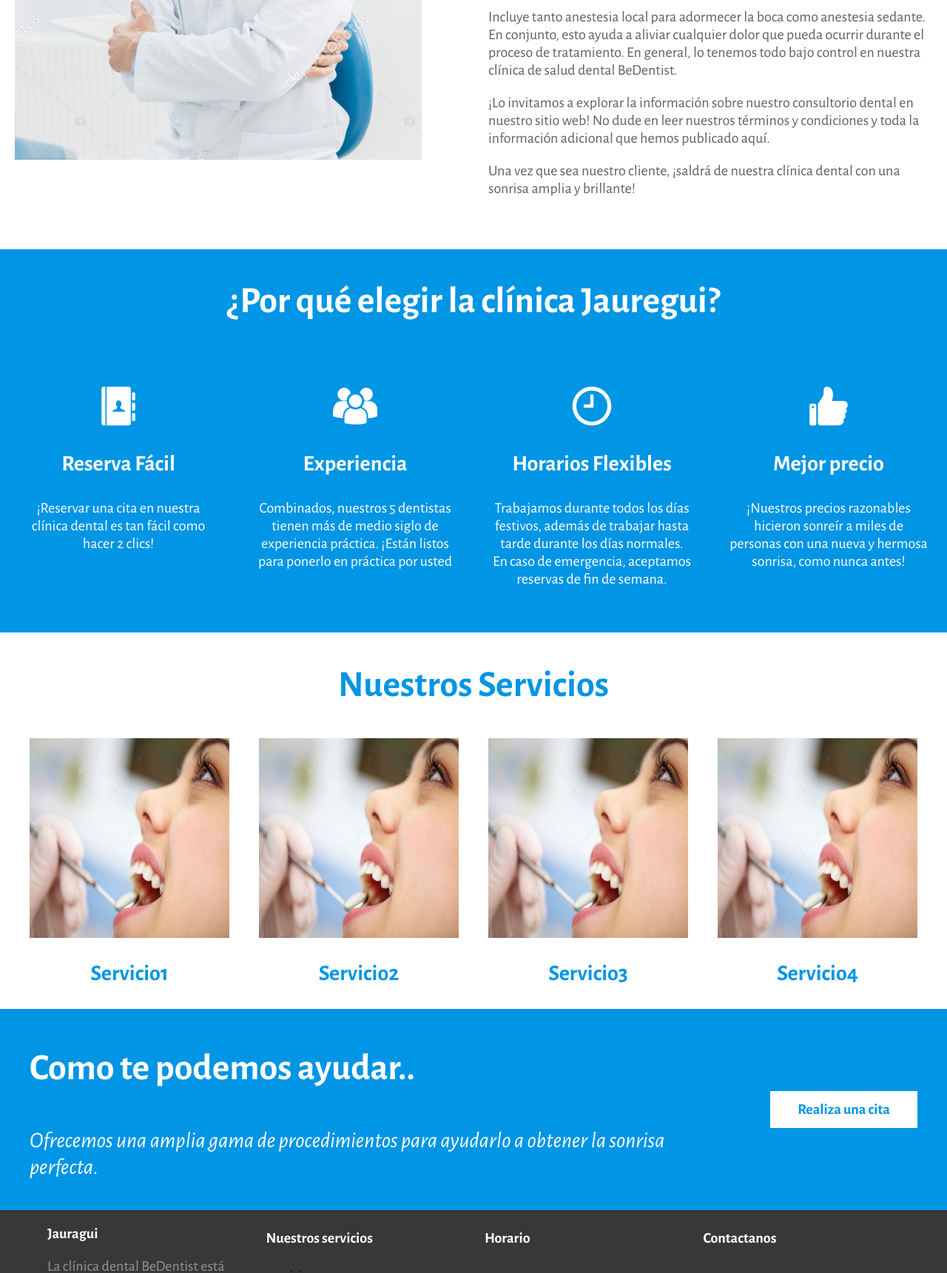
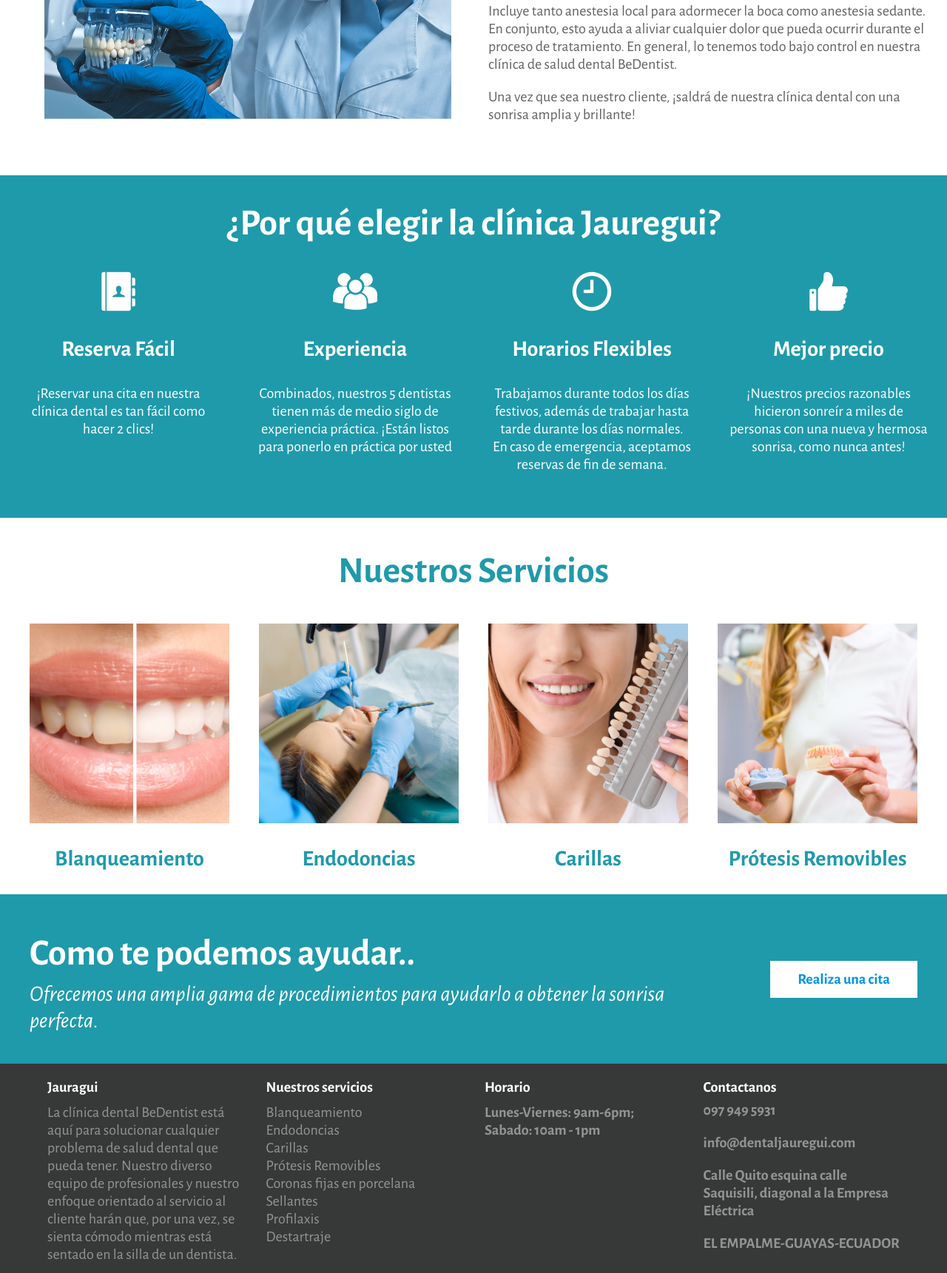
Before and after one commit to FrankAveig/jauregui, a plain HTML site: page index.html in a window 1280 px wide. Shown: the part 1079-2800 px from the top of the page at 74% size. Drawn offline with nearby package versions, Linux system fonts and the light colour scheme; files whose address does not match are found by name.

Commit message:
Boceto mejorado

```diff
--- a/css/estilos.css
+++ b/css/estilos.css
@@ -89,7 +89,7 @@ body{
   margin: auto;
 }
 .containerHeader1{
-  background-color: #0095e5;
+  background-color: #1f9aab;
 }
 .containerHeader1 h3{
   color: white;
@@ -101,7 +101,7 @@ body{
   text-decoration: none;
 }
 .containerHeader1 i{
-  color: #74b9ed;
+  color: #a5dff4;
   font-size: 1.8rem;
   margin-right: 2rem;
 }
@@ -155,12 +155,12 @@ header .containerHeader2 .horarios div h3:nth-child(1){
   font-size: 2rem;
   margin-bottom: 0;
 }
-header .containerHeader2 .horarios div h3:nth-child(2){
+header .containerHeader2 .horarios div h3:nth-child(2), h3:nth-child(3){
   font-size: 2rem;
   color: #949494;
   font-weight: 400;
   font-style: italic;
-  margin-top: 0;
+  margin: 0;
 }
 header .containerHeader2 .horarios h3{
   margin-right: 2rem;
@@ -169,10 +169,7 @@ header .containerHeader2 .horarios h3{
 header .containerHeader2 figure{
   margin: 0.9rem 0;
 }
-header .containerHeader2 figure img{
-  height: 8.7rem;
-  width: 30.7rem;
-}
+
 hr{
   border: 1px solid #e3e4e4 ;
   margin: 0;
@@ -198,7 +195,7 @@ header .navegacion .menu ul li{
 }
 header .navegacion .menu ul a{
   text-decoration: none;
-  color: #0095e5;
+  color: #1f9aab;
 }
 header .navegacion .menu ul a:hover{
   color:#616262;
@@ -214,20 +211,19 @@ header .navegacion .menu ul a:hover{
 
 .hero ul li img{
   width: 100%;
-  position: relative;
-  top: -246px;
+
 }
 main .bienvenida{
+  margin-top: 8rem 0;
   display: grid;
   grid-template-columns: 55rem 60rem;
   justify-content: center;
-  align-items: center;
   gap: 9rem;
   margin: 5rem 0;
   color: #616262;
 }
 main .bienvenida figure{
-  margin: 0;
+  margin-top: 2.3rem;
   width: 55rem;
   height: 55rem;
 }
@@ -235,26 +231,28 @@ main .bienvenida figure img{
   width: 100%;
 }
 main .bienvenida .texto_bienvenida h2{
-font-size: 5rem;
-color: #0095e5;
+font-size: 4.9rem;
+color: #1f9aab;
 margin: 1rem 0;
 }
 main .bienvenida .texto_bienvenida h3{
   font-size: 3rem;
-  color: #0095e5;
+  color: #1f9aab;
   margin: 1rem 0;
 }
 main .bienvenida .texto_bienvenida p{
   font-size: 2rem;
 }
 main .ventajas{
-  background-color: #0095e5;
+  background-color: #1f9aab;
+  margin-bottom: 3.5rem;
 }
 main .ventajas h2{
+  margin-bottom: -3px;
   font-size: 5rem;
   color: white;
   text-align: center;
-  padding: 4rem ;
+  padding: 3.5rem ;
 }
 main .ventajas .facil_reserva{
   display: grid;
@@ -298,14 +296,14 @@ main .servicios .contenedor_servicios .servicio figure img{
 }
 main .servicios h2{
   font-size: 5rem;
-  color: #0095e5;
+  color: #1f9aab;
 }
 main .servicios h3{
-  color: #0095e5;
+  color: #1f9aab;
   font-size: 3rem;
 }
 main .pre_footer{
-  background-color: #0095e5;
+  background-color: #1f9aab;
 }
 main .pre_footer .contenedor_pre_footer{
   max-width: 1200px;
@@ -317,7 +315,8 @@ main .pre_footer .contenedor_pre_footer{
 main .text_pre_footer h3{
   font-size: 5rem;
   color: white;
-  padding: 4rem 0 0 0 0;
+  padding: 0rem 0 0 0 0;
+  margin-bottom: 7px;
 }
 main .text_pre_footer h4{
   font-size: 3rem;
@@ -325,6 +324,7 @@ main .text_pre_footer h4{
   color: white;
   font-weight: 400;
   margin: 4rem 0;
+  margin-top: 0rem;
 }
 
 main .contenedor_pre_footer button{
@@ -354,20 +354,44 @@ footer .container_footer{
 footer h3{
   color: white;
   font-size: 2rem;
+
 }
 footer h4{
   color: white;
   font-size: 2rem;
+  margin-top: 2rem;
+  margin-bottom: -1rem;
 }
-footer p,h5{
+footer h5{
+  margin-top: 2rem;
+}
+
+footer .contacto_footer h5{
+margin-top: 0;
+margin-bottom: 1px;
+}
+
+footer h6{
+  color: #949494;
+  font-size: 2rem;
+  margin: 2rem 0;
+}
+body > footer > div > div.contacto_footer > h4{
+  margin-bottom: 1.3rem;
+}
+footer p,h5,li{
   color: #949494;
   font-size: 2rem;
 }
-footer h5{
-  font-style: italic;
+footer p{
+  margin-top: -1rem;
 }
+
 footer ul{
   padding: 0;
   list-style: none;
   font-size: 2rem;
 }
+footer .contacto_footer h4{
+  margin-bottom: 7px!important;
+}
--- a/index.html
+++ b/index.html
@@ -47,10 +47,12 @@
       <div>
         <h3>Llama hoy</h3>
         <h3>097 949 5931</h3>
+        <h3>042 961 670</h3>
       </div>
       <div>
         <h3>Horaio</h3>
-        <h3>Lunes-Viernes: 9am-6pm; Sabado: 10am - 1pm</h3>
+        <h3>Lunes-Viernes: 9:00am-12:30pm / 2:30pm - 6:00pm </h3>
+        <h3>Sabado: 9:00 am - 2:00pm</h3>
       </div>
     </div>
 
@@ -71,17 +73,17 @@
 <section class="hero">
 
   <ul>
-    <li><img src="./imagenes/hero1.jpg" alt="imagen de la portada"></li>
+    <li><img src="./imagenes/hero.png" alt="imagen de la portada"></li>
     </ul>
 
 </section>
 <main>
   <section class="bienvenida">
     <figure>
-      <img src="./imagenes/welcome.jpg" alt="">
+      <img src="./imagenes/welcome.png" alt="">
     </figure>
     <div class="texto_bienvenida">
-      <h2>Bienvenidos a Jauregui</h2>
+      <h2>Bienvenidos a Dental Jauregui</h2>
       <h3>Clinica dental</h3>
       <p>
         Nos complace que entregue sus inquietudes sobre la salud dental en nuestras manos expertas.
@@ -96,11 +98,6 @@
         <p>
           Incluye tanto anestesia local para adormecer la boca como anestesia sedante. En conjunto, esto ayuda a aliviar cualquier dolor que pueda
           ocurrir durante el proceso de tratamiento. En general, lo tenemos todo bajo control en nuestra clínica de salud dental BeDentist.
-        </p>
-
-        <p>
-          ¡Lo invitamos a explorar la información sobre nuestro consultorio dental en nuestro sitio web! No dude en leer nuestros términos y
-          condiciones y toda la información adicional que hemos publicado aquí.
         </p>
         <p>
         Una vez que sea nuestro cliente, ¡saldrá de nuestra clínica dental con una sonrisa amplia y brillante!
@@ -138,30 +135,30 @@
 
       <div class="servicio">
         <figure>
-          <img src="./imagenes/servicio1.jpg" alt="">
+          <img src="./imagenes/servicio1.png" alt="">
         </figure>
-        <h3>Servicio1</h3>
+        <h3>Blanqueamiento</h3>
       </div>
 
       <div class="servicio">
         <figure>
-          <img src="./imagenes/servicio1.jpg" alt="">
+          <img src="./imagenes/servicio2.png" alt="">
         </figure>
-        <h3>Servicio2</h3>
+        <h3>Endodoncias</h3>
       </div>
 
       <div class="servicio">
         <figure>
-          <img src="./imagenes/servicio1.jpg" alt="">
+          <img src="./imagenes/servicio3.png" alt="">
         </figure>
-        <h3>Servicio3</h3>
+        <h3>Carillas</h3>
       </div>
 
       <div class="servicio">
         <figure>
-          <img src="./imagenes/servicio1.jpg" alt="">
+          <img src="./imagenes/servicio4.png" alt="">
         </figure>
-        <h3>Servicio4</h3>
+        <h3>Prótesis Removibles</h3>
       </div>
     </div>
 
@@ -189,11 +186,14 @@
       <div>
         <h4>Nuestros servicios</h4>
         <ul>
-          <li>servicio 1</li>
-          <li>servicio 2</li>
-          <li>servicio 3</li>
-          <li>servicio 4</li>
-          <li>servicio 5</li>
+          <li>Blanqueamiento</li>
+          <li>Endodoncias</li>
+          <li>Carillas</li>
+          <li>Prótesis Removibles</li>
+          <li>Coronas fijas en porcelana</li>
+          <li>Sellantes</li>
+          <li>Profilaxis</li>
+          <li>Destartraje</li>
 
         </ul>
       </div>
@@ -204,8 +204,9 @@
       <div class="contacto_footer">
         <h4>Contactanos</h4>
         <h5>097 949 5931</h5>
-        <h5>info@jauregui.com</h5>
-        <h5>Pradera1 mze4 villa9</h5>
+        <h6>info@dentaljauregui.com</h6>
+        <h6>Calle Quito esquina calle Saquisili, diagonal a la Empresa Eléctrica</h6>
+        <h6>EL EMPALME-GUAYAS-ECUADOR</h6>
       </div>
     </div>
     </footer>
```
Also changed, not shown: imagenes/hero.png (added), imagenes/hero1.jpg (deleted), imagenes/logo.png, imagenes/servicio1.png (added), imagenes/servicio2.png (added), imagenes/servicio3.png (added), imagenes/servicio4.png (added), imagenes/welcome.jpg (deleted), imagenes/welcome.png (added).
